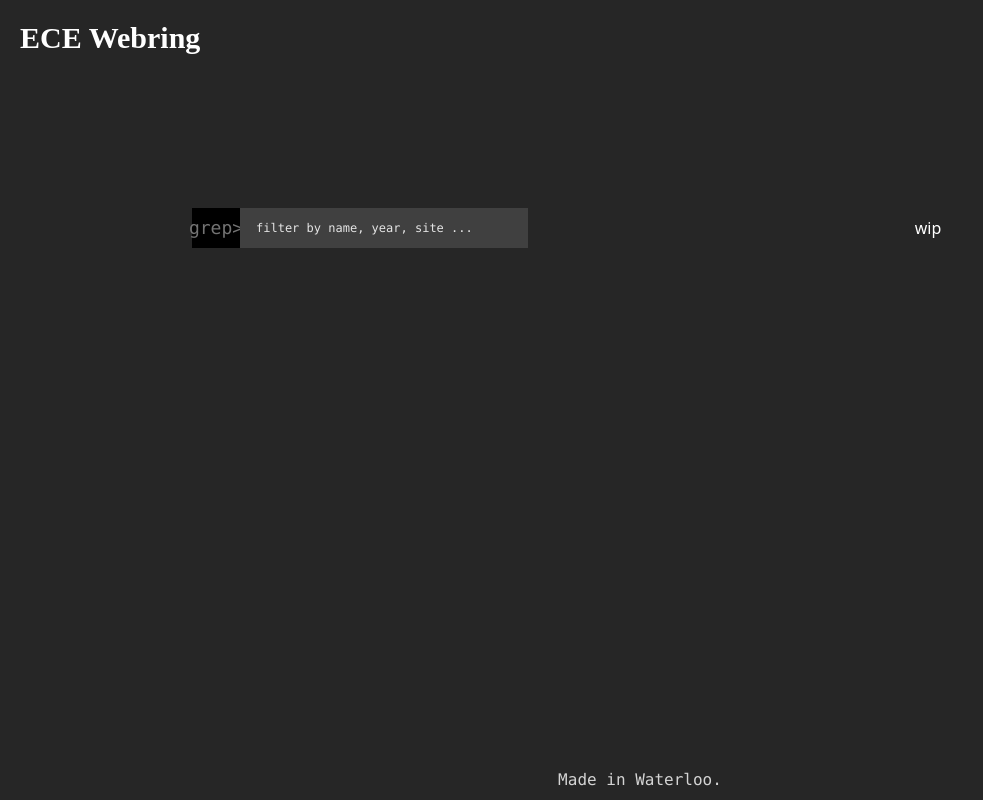
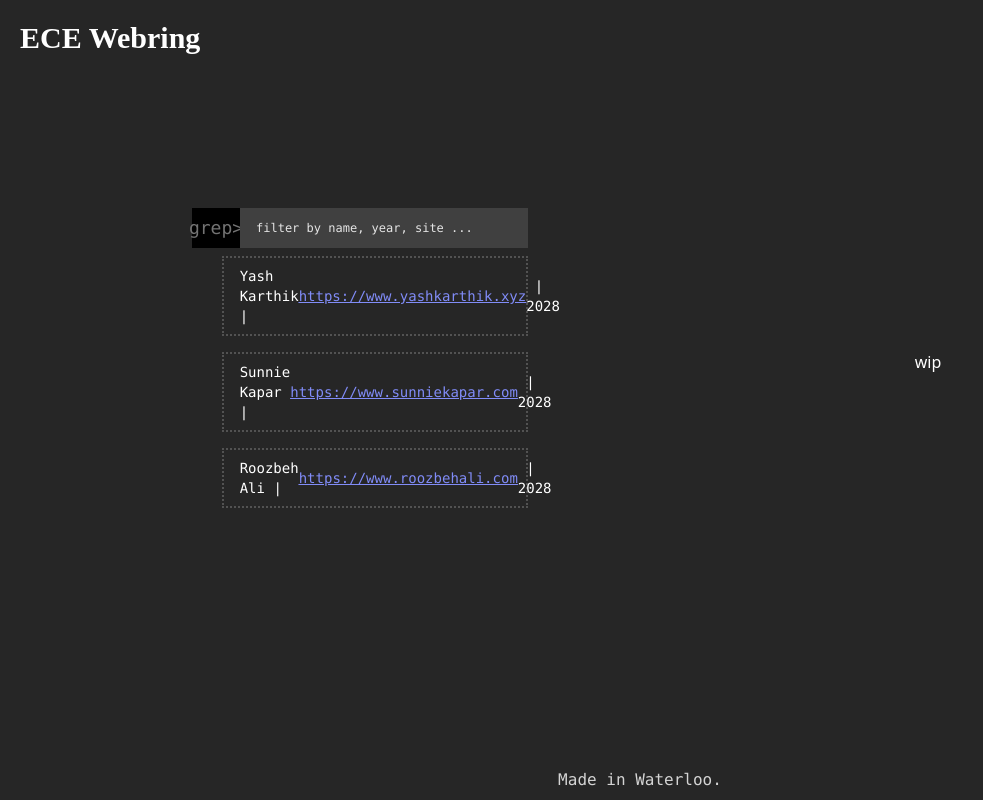
Before and after one commit to roozbehali/ece_webring, a Next.js app: page / in a window 1280 px wide. Shown: the whole page, without its empty margins (0-983 px from the left). Built offline with nearby package versions, Linux system fonts and the light colour scheme; a web font is replaced by a local one.

Commit message:
working searchbar

```diff
--- a/package.json
+++ b/package.json
@@ -13,6 +13,7 @@
     "@radix-ui/react-slot": "^1.0.2",
     "class-variance-authority": "^0.7.0",
     "clsx": "^2.1.0",
+    "fuse.js": "^7.0.0",
     "lucide-react": "^0.350.0",
     "next": "14.1.3",
     "react": "^18",
--- a/src/components/ui/search.jsx
+++ b/src/components/ui/search.jsx
@@ -1,18 +1,58 @@
 import React from 'react'
+import { useState, useEffect } from 'react'
 import { Input } from '@/components/ui/input'
+import { members } from '@/pages/api/members'
+import Fuse from 'fuse.js'
 
 const Search = () => {
+  // Fuse.js for search
+  const options = {
+    findAllMatches: true,
+    threshold: 0.3,
+    keys: ["name", "siteURL", "year"],
+    useExtendedSearch: true,
+  }
+  const fuse = new Fuse(members, options)
+
+  // initially set to all members
+  const [currMemberState, setCurrMemberState] = useState([fuse.search('" "')][0])
+
+  const handleKeyDown = (e) => {
+    if(e.keyCode === 13) {
+      if(!e.target.value){
+        setCurrMemberState([fuse.search('" "')][0])
+      }
+      else {
+        setCurrMemberState([fuse.search(e.target.value)][0])
+      }
+    }
+  }
+
   return (
-  // wrapper div
-  <div class="w-full h-full">
+    // wrapper div
+    <div class="w-full h-full">
     {/* search bar */}
     <div class="w-full grid grid-cols-7">
       <div class="col-span-1 bg-black font-mono text-neutral-500 text-lg flex w-full flex items-center justify-center">grep&gt;</div>
-      <Input type="search" placeholder="filter by name, year, site ..."></Input>
+      <Input type="text" placeholder="filter by name, year, site ..." onKeyDown={handleKeyDown}></Input>
     </div>
 
     {/* search results */}
-    {/* TODO */}
+    {/* <SearchResults></SearchResults> */}
+    {currMemberState.map((member) => {
+    console.log(currMemberState)
+      return (
+        <div class="w-full grid grid-cols-12 gap-5 py-2">
+          <div class="col-span-1"v></div>
+          <div class="flex items-center justify-start py-2 px-4 col-span-11 font-mono text-white text-sm border-dotted border-2 border-neutral-600 hover:bg-neutral-900 hover:cursor-crosshair">{member.item.name} |&nbsp;
+            <div class="text-indigo-400 underline hover:text-indigo-500">
+              <a href={member.item.siteURL} target="_blank">{member.item.siteURL}</a>
+            </div>
+            &nbsp;| {member.item.year}
+          </div>
+        </div>
+      )
+    })}
   </div>
   )
 }
--- a/src/pages/api/members.js
+++ b/src/pages/api/members.js
@@ -15,24 +15,24 @@ export default function handler(req, res) {
 /**
  * @type {Person}
  */
-const members = [
+export const members = [
     {
         name: "Yash Karthik",
         cohort: "Computer",
         year: 2028,
-        siteURL: "www.yashkarthik.xyz"
+        siteURL: "https://www.yashkarthik.xyz"
     },
     {
         name: "Roozbeh Ali",
         cohort: "Computer",
         year: 2028,
-        siteURL: "www.roozbehali.com"
+        siteURL: "https://www.roozbehali.com"
     },
     {
         name: "Sunnie Kapar",
         cohort: "Computer",
         year: 2028,
-        siteURL: "www.sunniekapar.com"
+        siteURL: "https://www.sunniekapar.com"
     }
 ]
 
```
Also changed, not shown: 1 other file (tests, documents, lock files or other folders).
